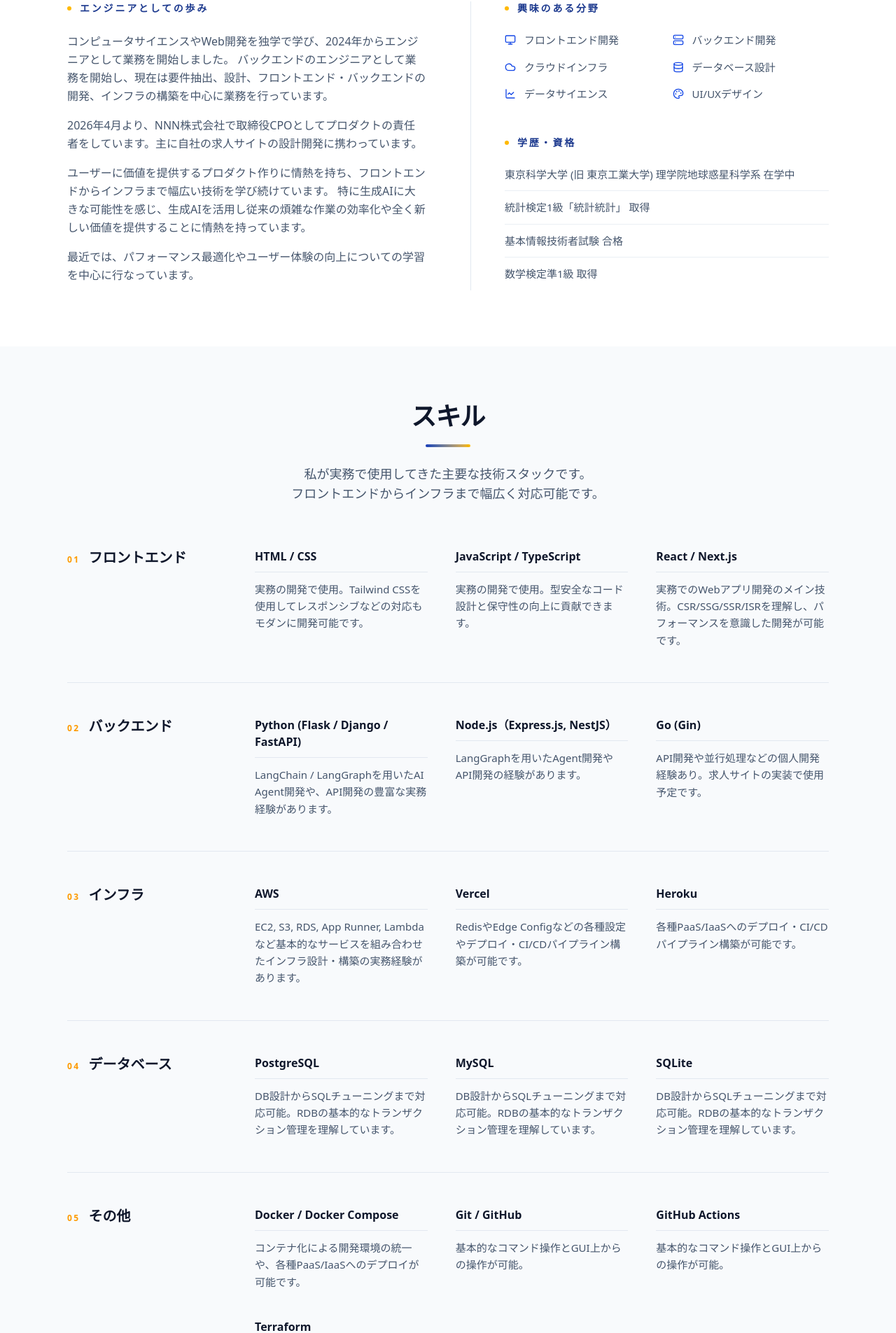
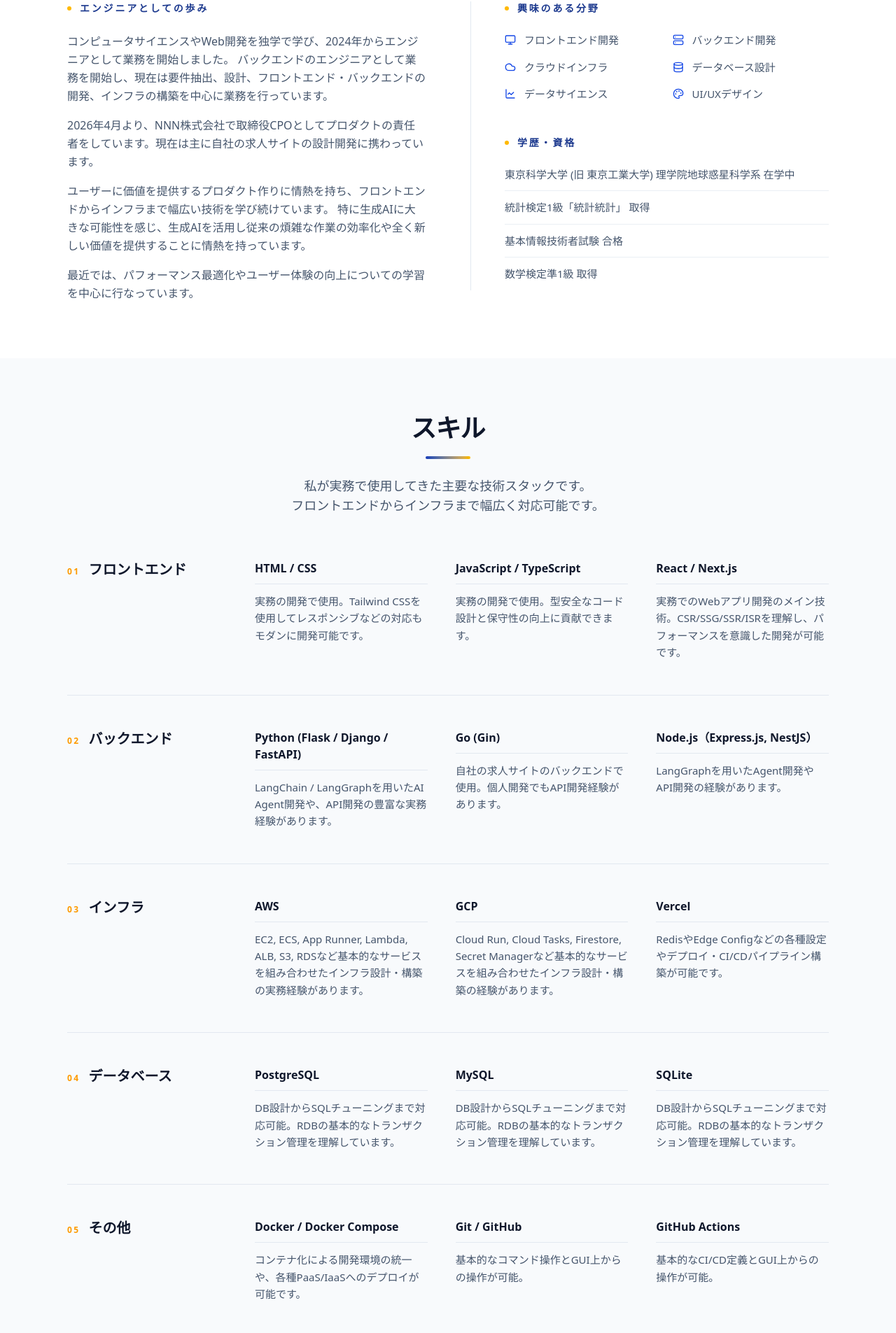
Before and after one commit to tasotaso0503/engineer_portfolio, a Next.js app: page / in a window 1280 px wide. Shown: the part 1006-2911 px from the top of the page at 70% size. Built offline with nearby package versions, Linux system fonts and the light colour scheme.

Commit message:
2026/9/28時点の内容反映

```diff
--- a/src/components/features/About.tsx
+++ b/src/components/features/About.tsx
@@ -29,7 +29,7 @@ export default function About() {
                 バックエンドのエンジニアとして業務を開始し、現在は要件抽出、設計、フロントエンド・バックエンドの開発、インフラの構築を中心に業務を行っています。
               </p>
               <p>
-                2026年4月より、NNN株式会社で取締役CPOとしてプロダクトの責任者をしています。主に自社の求人サイトの設計開発に携わっています。
+                2026年4月より、NNN株式会社で取締役CPOとしてプロダクトの責任者をしています。現在は主に自社の求人サイトの設計開発に携わっています。
               </p>
               <p>
                 ユーザーに価値を提供するプロダクト作りに情熱を持ち、フロントエンドからインフラまで幅広い技術を学び続けています。
--- a/src/components/features/Projects.tsx
+++ b/src/components/features/Projects.tsx
@@ -46,6 +46,7 @@ const projects = [
     description: '言語やフレームワークを選択し、コードのお題をプロンプトとして入力すると、LLMがタイピング練習用のコードを生成し、アプリ内のエディタ部分でタイピング練習ができる機能を実装',
     tech: ['Nuxt.js', 'LangGraph', 'Groq', 'Gemini', 'Redis', 'Vercel'],
     image: '/images/genai_typing.png',
+    URL: 'https://genai-typing-frontend-ebon.vercel.app',
     githubUrl: 'https://github.com/tasotaso0503/genai-typing'
   },
   {
--- a/src/components/features/Skills.tsx
+++ b/src/components/features/Skills.tsx
@@ -27,12 +27,12 @@ const skillCategories = [
         description: 'LangChain / LangGraphを用いたAI Agent開発や、API開発の豊富な実務経験があります。',
       },
       {
+        name: 'Go (Gin)',
+        description: '自社の求人サイトのバックエンドで使用。個人開発でもAPI開発経験があります。',
+      },
+      {
         name: 'Node.js（Express.js, NestJS）',
         description: 'LangGraphを用いたAgent開発やAPI開発の経験があります。',
-      },
-      {
-        name: 'Go (Gin)',
-        description: 'API開発や並行処理などの個人開発経験あり。求人サイトの実装で使用予定です。',
       },
     ],
   },
@@ -41,16 +41,16 @@ const skillCategories = [
     skills: [
       {
         name: 'AWS',
-        description: 'EC2, S3, RDS, App Runner, Lambdaなど基本的なサービスを組み合わせたインフラ設計・構築の実務経験があります。',
+        description: 'EC2, ECS, App Runner, Lambda, ALB, S3, RDSなど基本的なサービスを組み合わせたインフラ設計・構築の実務経験があります。',
+      },
+      {
+        name: 'GCP',
+        description: 'Cloud Run, Cloud Tasks, Firestore, Secret Managerなど基本的なサービスを組み合わせたインフラ設計・構築の経験があります。',
       },
       {
         name: 'Vercel',
         description: 'RedisやEdge Configなどの各種設定やデプロイ・CI/CDパイプライン構築が可能です。',
       },
-      {
-        name: 'Heroku',
-        description: '各種PaaS/IaaSへのデプロイ・CI/CDパイプライン構築が可能です。',
-      }
     ]
   },
   {
@@ -83,7 +83,7 @@ const skillCategories = [
       },
       {
         name: 'GitHub Actions',
-        description: '基本的なコマンド操作とGUI上からの操作が可能。',
+        description: '基本的なCI/CD定義とGUI上からの操作が可能。',
       },
       {
         name: 'Terraform',
```
